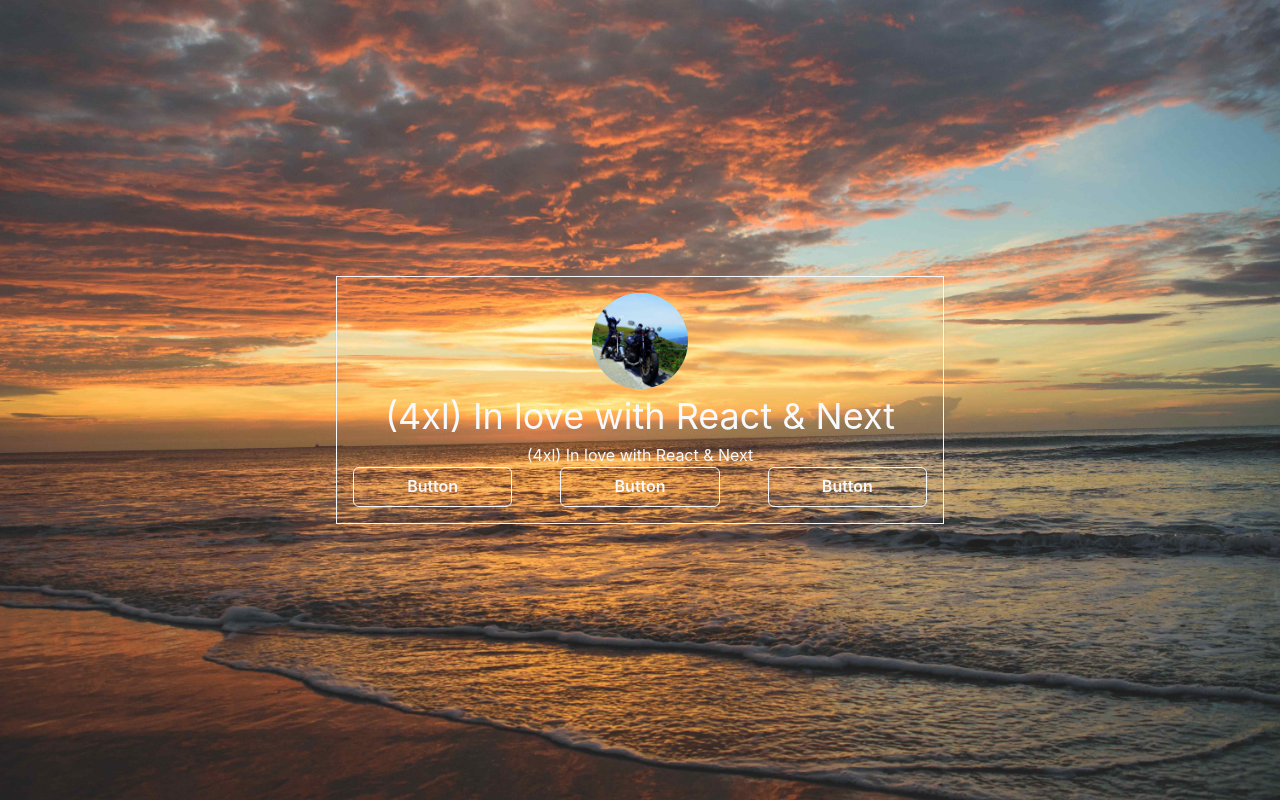
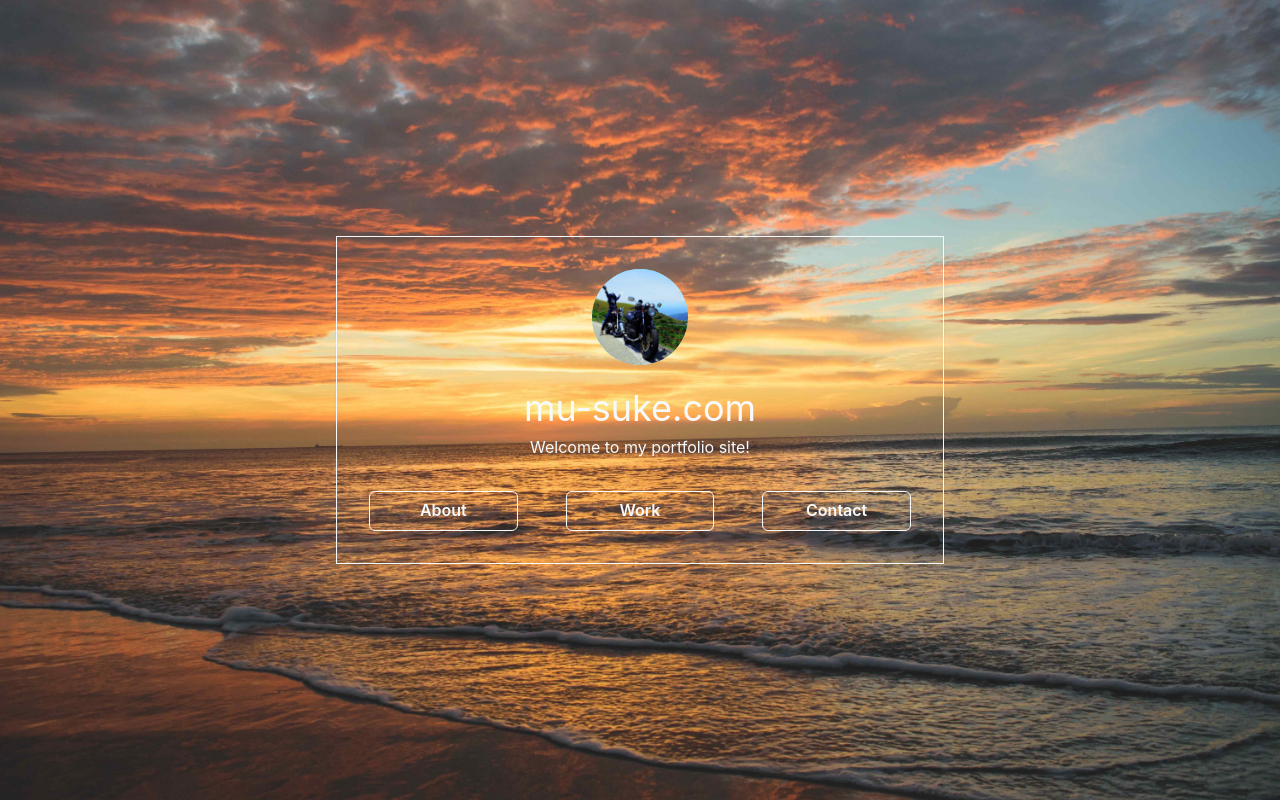
Before and after one commit to mu-suke/my-portfolio_v2, a Next.js app: page / in a window 1280 px wide. Built offline with nearby package versions, Linux system fonts and the light colour scheme.

Commit message:
fix text

```diff
--- a/src/pages/index.tsx
+++ b/src/pages/index.tsx
@@ -6,7 +6,7 @@ import { Layout } from '../components/Layout'
 const Home: NextPage = () => {
   return (
     <Layout title='Home'>
-      <Box w='100%' p={4} shadow='sm' borderWidth='1px' borderColor='gray.50'>
+      <Box w='100%' p={8} shadow='sm' borderWidth='1px' borderColor='gray.50'>
         <Center>
           <Avatar size='xl' name='Yusuke Murakami' src='./icon.png' />
         </Center>
@@ -14,25 +14,26 @@ const Home: NextPage = () => {
           color='gray.50'
           fontSize={{ base: '2xl', md: '4xl', lg: '4xl' }}
           align='center'
+          mt={4}
         >
-          (4xl) In love with React & Next
+          mu-suke.com
         </Text>
         <Text
           color='gray.50'
           fontSize={{ base: 'sm', md: 'md', lg: 'md' }}
           align='center'
         >
-          (4xl) In love with React & Next
+          Welcome to my portfolio site!
         </Text>
-        <SimpleGrid columns={3} spacing={12}>
+        <SimpleGrid columns={3} spacing={12} mt={8}>
           <Button color='gray.50' colorScheme='gray.50' variant='outline'>
-            Button
+            About
           </Button>
           <Button color='gray.50' colorScheme='gray.50' variant='outline'>
-            Button
+            Work
           </Button>
           <Button color='gray.50' colorScheme='gray.50' variant='outline'>
-            Button
+            Contact
           </Button>
         </SimpleGrid>
       </Box>
```
